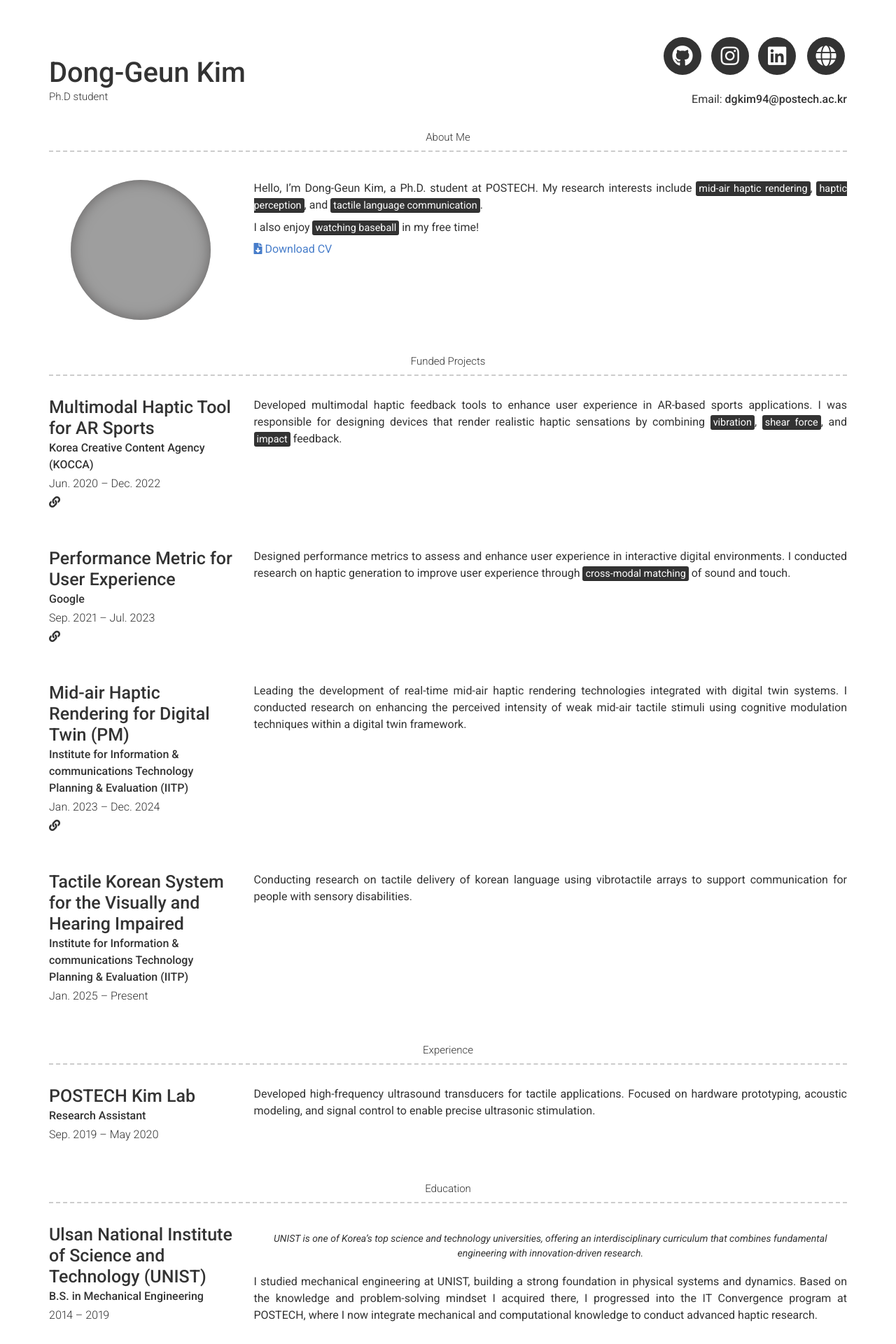
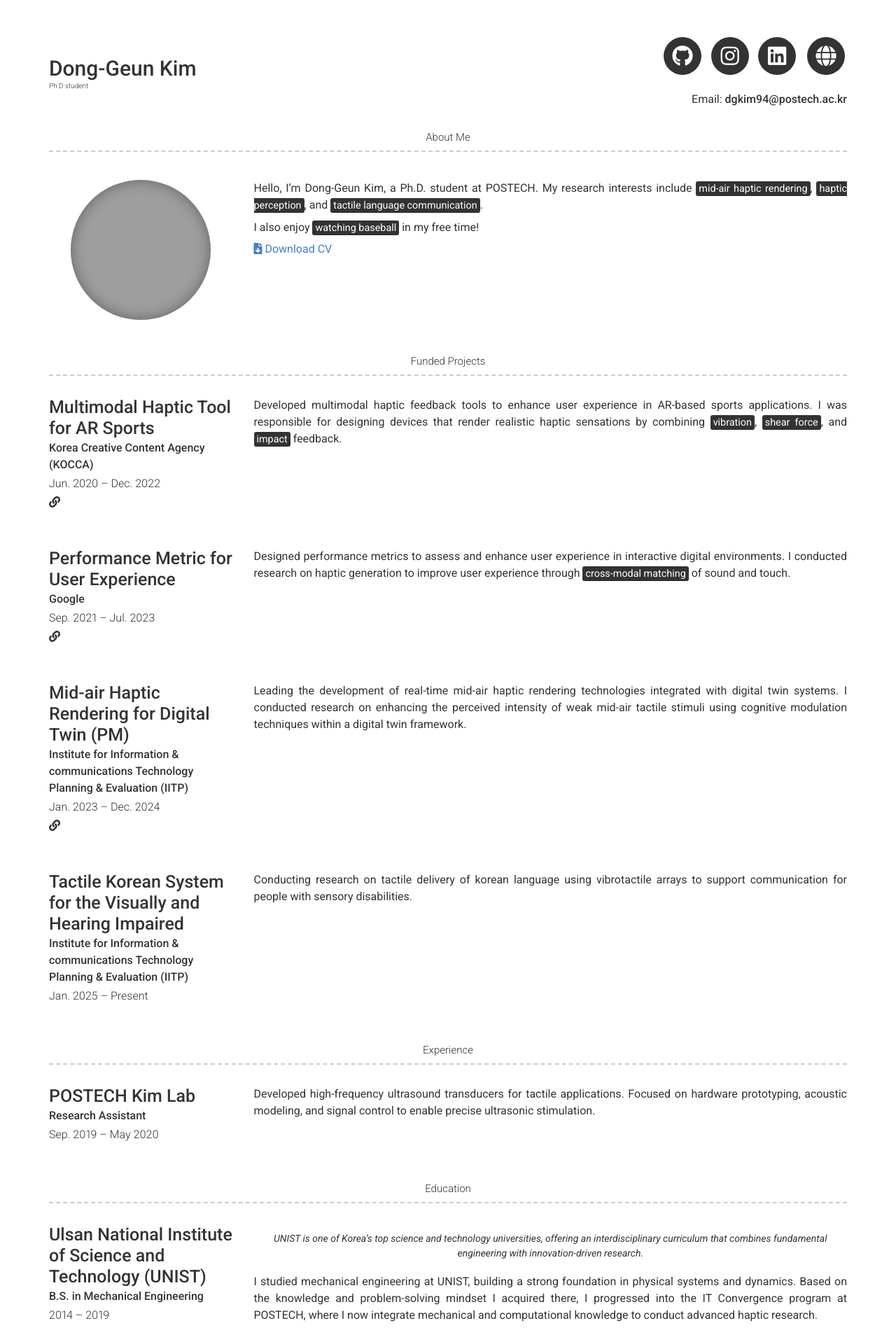
Before and after one commit to DGKIM94/dgkim94.github.io, a Jekyll site: the page built from index.md, in a window 1280 px wide. Shown: the top 1920 px of the page at 70% size. Built offline with Jekyll 4.4.1, drawn with Linux system fonts in a browser that asks for light colours; nearby versions of some CDN libraries; grey boxes are pictures that could not be loaded.

Commit message:
Update type.scss

```diff
--- a/_sass/type.scss
+++ b/_sass/type.scss
@@ -36,14 +36,14 @@
 }
 
 h1 {
-  font-size: 4rem;
+  font-size: 3rem;
   margin-bottom: 0.1rem;
   font-weight: 500;
 }
 
 h2 {
   font-weight: 300;
-  font-size: 1.5rem;
+  font-size: 2 rem;
 }
 
 h3 {
```
